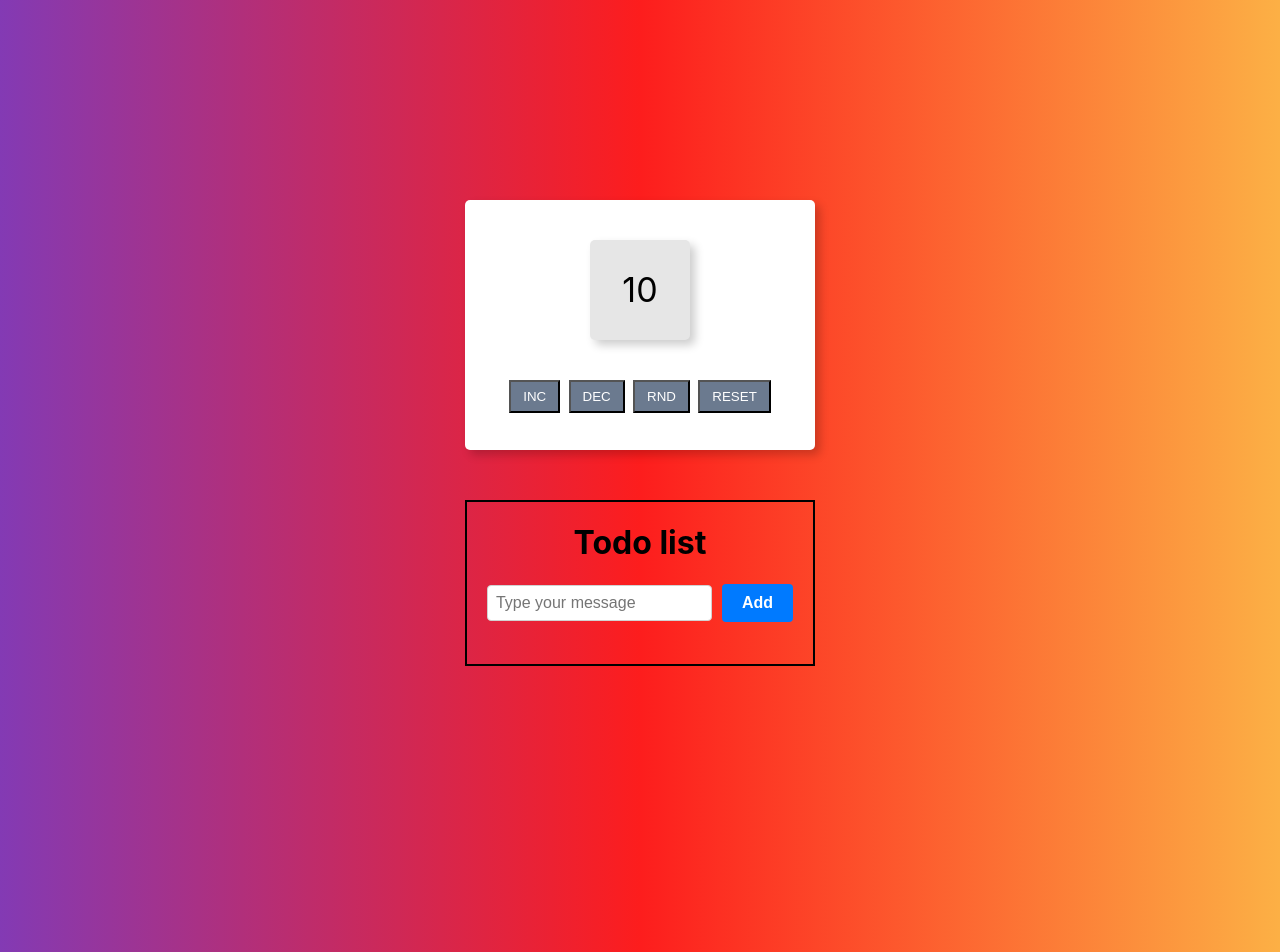
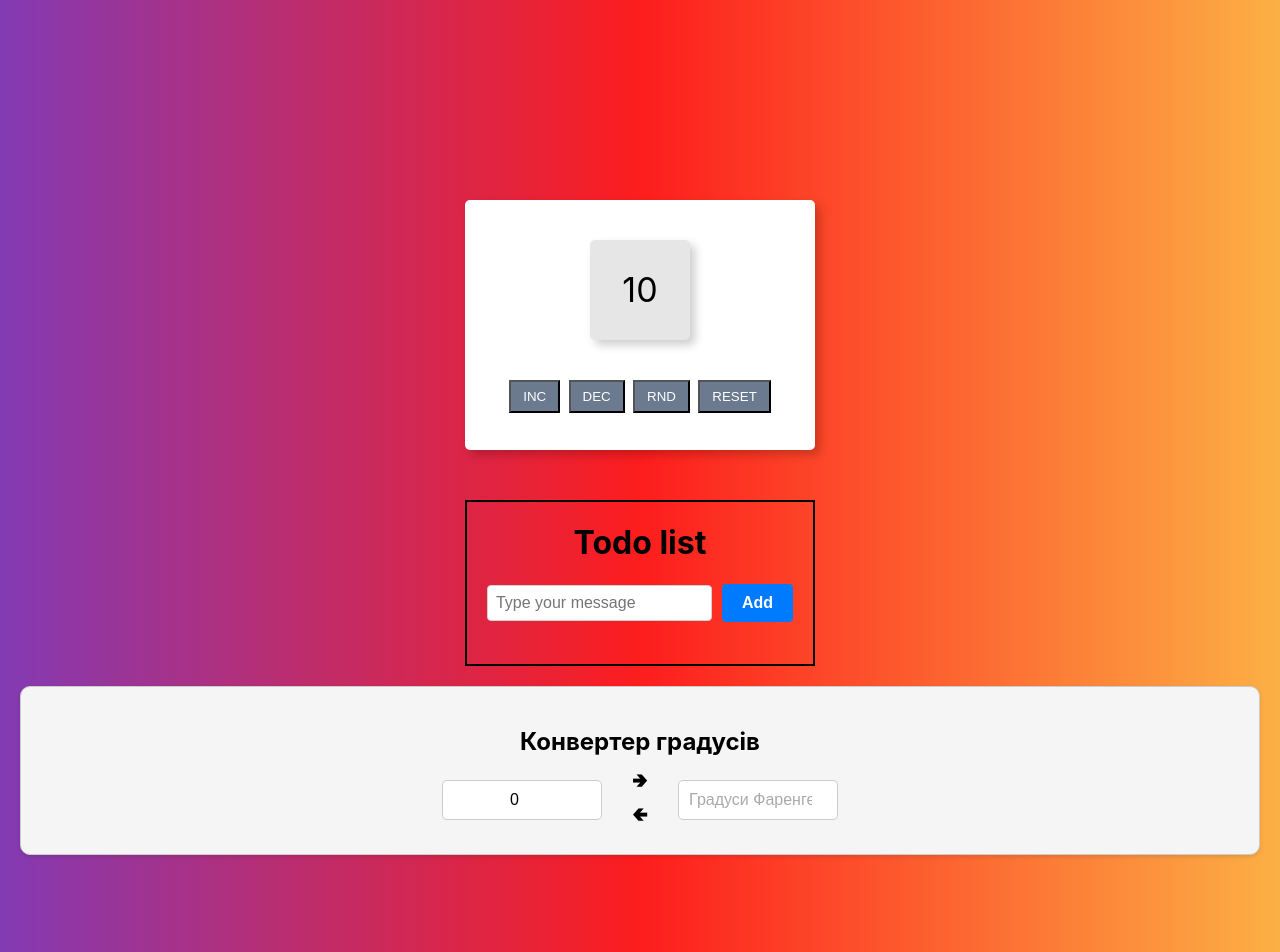
Before and after one commit to Bilostenko/React-Counter-Rate-Exchange, a React (Create React App) app: page / in a window 1280 px wide. Shown: the top 952 px of the page. Built offline with nearby package versions, Linux system fonts and the light colour scheme.

Commit message:
add layout and partly logic for temperature conv

```diff
--- a/src/index.jsx
+++ b/src/index.jsx
@@ -4,11 +4,13 @@ import './index.css';
 
 import Counter from './counter/counter';
 import TaskList from './todo-list/task-list';
+import TemperatureConverter from './temperature converter/temperatureConverter';
 
 const root = ReactDOM.createRoot(document.getElementById('app'));
 root.render(
   <React.StrictMode>
     <Counter  counter={10}/>
     <TaskList />
+    <TemperatureConverter />
   </React.StrictMode>
 );
--- /dev/null
+++ b/src/temperature converter/temperatureConverter.css
@@ -0,0 +1,52 @@
+.converter-container {
+  display: flex;
+  flex-direction: column;
+  align-items: center;
+  justify-content: center;
+  margin: 20px;
+  padding: 20px;
+  border: 1px solid #ccc;
+  border-radius: 10px;
+  box-shadow: 0 2px 4px rgba(0, 0, 0, 0.1);
+  background-color: #f5f5f5;
+}
+
+.converter-title {
+  font-size: 24px;
+  margin-bottom: 10px;
+}
+
+.input-container {
+  display: flex;
+  align-items: center;
+}
+
+.input-celsius,
+.input-fahrenheit {
+  width: 160px; /* Збільшено ширину інпутів */
+  padding: 10px;
+  margin: 10px;
+  font-size: 16px;
+  border: 1px solid #ccc;
+  border-radius: 5px;
+  text-align: center;
+}
+
+.arrow-icon {
+  font-size: 20px;
+  margin: 0 20px;
+}
+.arrows{
+  display: flex;
+  flex-direction: column;
+}
+
+.converter-container input::placeholder {
+  color: #aaa;
+}
+
+.converter-container input:focus {
+  outline: none;
+  border-color: #007aff;
+  box-shadow: 0 0 0 2px rgba(0, 123, 255, 0.3);
+}
--- a/src/temperature converter/temperatureConverter.jsx
+++ b/src/temperature converter/temperatureConverter.jsx
@@ -12,3 +12,63 @@
 // const fahrenheitValue = (celsiusValue * 9 / 5) + 32;
 // const celsiusValue = (fahrenheitValue - 32) * 5 / 9;
 // івент.таргет.валуе
+
+import React from "react";
+import { Component } from "react";
+import "./temperatureConverter.css"
+
+class TemperatureConverter extends Component {
+  constructor(props) {
+    super(props);
+    this.state = {
+      celsius: 0,
+      fahrenheit: 0
+    }
+    this.newFahrenheitValue = React.createRef()
+  }
+
+  handleFahrenheitChange = () => {
+    let currentFahrenheitValue = this.newFahrenheitValue.current.value;
+    let celsiusValue = ((currentFahrenheitValue - 32) * 5 / 9).toFixed(2);
+
+      this.setState({
+        celsius: celsiusValue
+      })
+
+  }
+
+  render() {
+    return (
+      <div className="converter-container">
+        <h2 className="converter-title">Конвертер градусів</h2>
+        <div className="input-container">
+          <input
+            type="number"
+            value={this.state.celsius}
+            ref={this.newCelsiusValue}
+            onChange={this.handleCelsiusChange}
+            placeholder="Градуси Цельсія"
+            className="input-celsius" />
+
+          <div className="arrows">
+            <div className="arrow-icon">&#129154;</div>
+            <div className="arrow-icon">&#129152;</div>
+          </div>
+
+          <input
+            type="number"
+            // value={this.fahrenheit}
+            ref={this.newFahrenheitValue}
+            onChange={this.handleFahrenheitChange}
+            placeholder="Градуси Фаренгейта"
+            className="input-fahrenheit" />
+        </div>
+      </div>
+
+
+
+    )
+  }
+}
+
+export default TemperatureConverter
```
Also changed, not shown: 1 other file (tests, documents, lock files or other folders).
